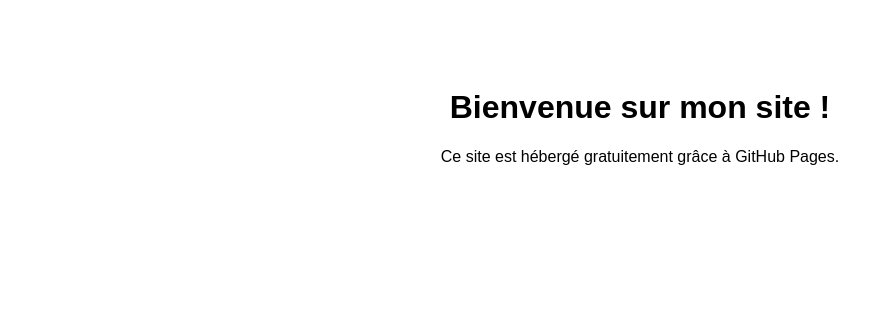
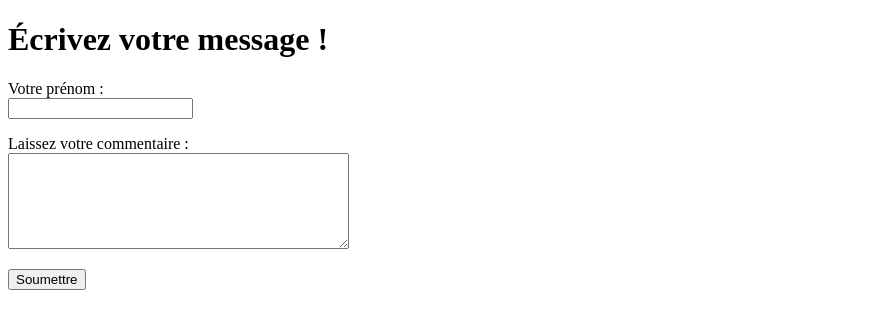
Before and after one commit to plover22674/sdtppdt59, a plain HTML site: page index.html in a window 1280 px wide. Shown: the whole page, without its empty margins (0-890 px from the left). Drawn offline with Linux system fonts and the light colour scheme.

Commit message:
Update index.html

```diff
--- a/index.html
+++ b/index.html
@@ -1,18 +1,30 @@
 <!DOCTYPE html>
-<html>
+<html lang="fr">
 <head>
-    <meta charset="UTF-8" />
-    <title>Mon site GitHub Pages</title>
-    <style>
-        body {
-            font-family: Arial;
-            text-align: center;
-            padding-top: 60px;
-        }
-    </style>
+    <meta charset="UTF-8">
+    <title>Mon Premier Site Interactif</title>
 </head>
 <body>
-    <h1>Bienvenue sur mon site !</h1>
-    <p>Ce site est hébergé gratuitement grâce à GitHub Pages.</p>
+
+    <h1>Écrivez votre message !</h1>
+
+    <form action="/traitement-du-formulaire" method="POST">
+
+        <p>
+            <label for="prenom">Votre prénom :</label><br>
+            <input type="text" id="prenom" name="prenom_user" required>
+        </p>
+
+        <p>
+            <label for="commentaire">Laissez votre commentaire :</label><br>
+            <textarea id="commentaire" name="commentaire_user" rows="6" cols="40"></textarea>
+        </p>
+
+        <p>
+            <input type="submit" value="Soumettre">
+        </p>
+
+    </form>
+
 </body>
 </html>
```
